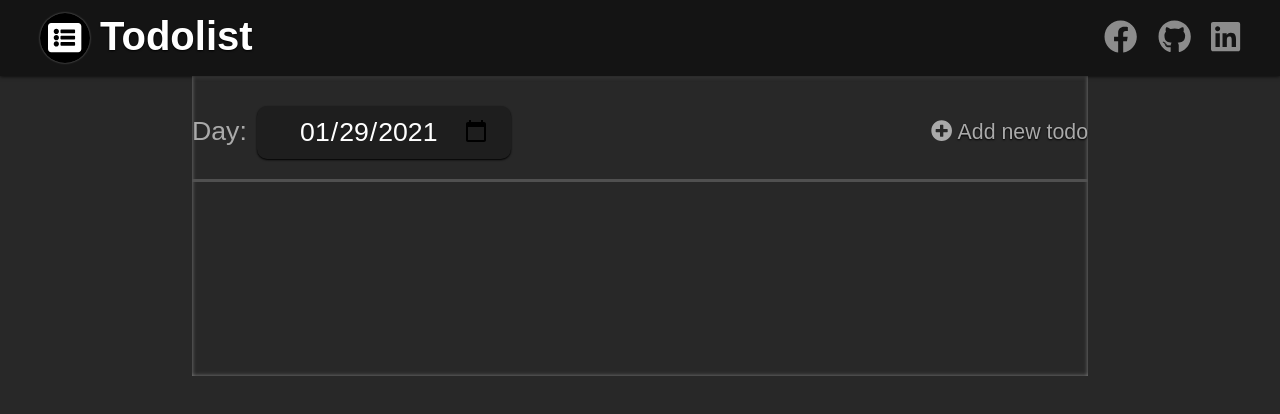
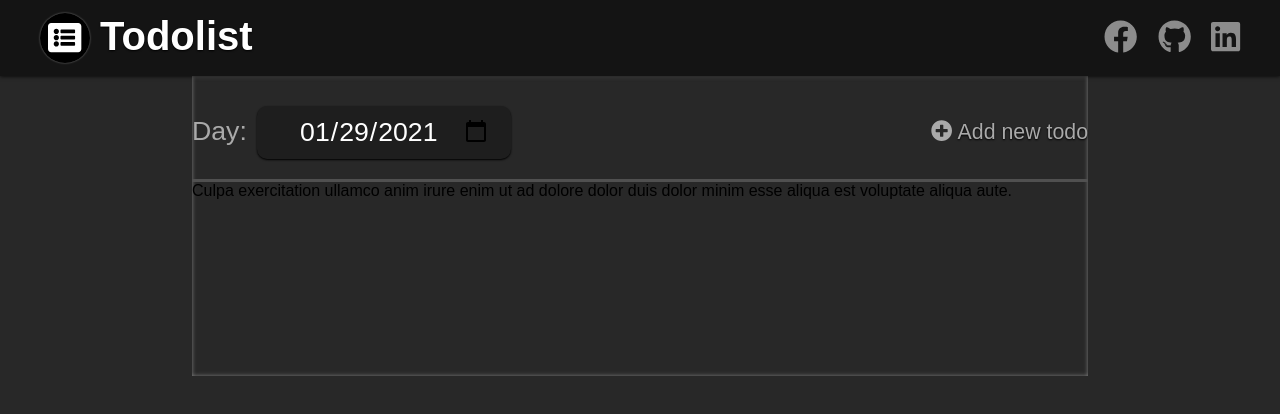
Before and after one commit to Manjaka13/todolist-client, a React (Create React App) app: page / in a window 1280 px wide. Shown: the top 414 px of the page. Built offline with nearby package versions, Linux system fonts and the light colour scheme.

Commit message:
Addform added

```diff
--- /dev/null
+++ b/src/Addform.js
@@ -0,0 +1,31 @@
+import React, {useState} from "react";
+import "./styles/Addform.scss";
+import {FontAwesomeIcon as Icon} from "@fortawesome/react-fontawesome";
+import {faCaretRight} from "@fortawesome/free-solid-svg-icons";
+
+function Addform(props) {
+	const opened = props.opened || false;
+	const addform_className = opened ? "td-addform" : "td-addform td-addform-closed";
+	const [todoname, set_todoname] = useState("");
+	const todoname_change = (e) => {
+		if(opened)
+			set_todoname(() => e.target.value);
+	};
+	const submit = () => {
+		if(opened && todoname.length > 2) {
+			console.log("Submit: " + todoname);
+			if(typeof(props.finished) == "function")
+				props.finished();
+		}
+		set_todoname(() => "");
+	};
+
+	return (
+		<div className={addform_className}>
+			<input className="text input" type="text" placeholder="Enter todo name" value={todoname} onChange={todoname_change} />
+			<button className="text submit" onClick={submit}><Icon className="icon" icon={faCaretRight} /> Submit</button>
+		</div>
+	)
+}
+
+export default Addform;
--- a/src/Todolist.js
+++ b/src/Todolist.js
@@ -1,17 +1,33 @@
-import React from "react";
+import React, {useState} from "react";
 import "./styles/Todolist.scss";
 import {FontAwesomeIcon as Icon} from "@fortawesome/react-fontawesome";
 import {faPlusCircle} from "@fortawesome/free-solid-svg-icons";
+import Addform from "./Addform";
 
 function Todolist() {
+	const [addform_opened, set_addform_opened] = useState(false);
+	const date_change = (e) => {
+
+	};
+	const open_addform = () => {
+		set_addform_opened(() => true);
+	};
+	const close_addform = () => {
+		set_addform_opened(() => false);
+	};
+
 	return (
 		<div className="td-list">
 			<div className="container">
 				<div className="head">
 					<p className="day">Day: </p>
-					<input className="date" type="date" value="2021-01-29" />
-					<p className="add"><Icon className="icon" icon={faPlusCircle} /> Add new todo</p>
+					<input className="date" type="date" value="2021-01-29" onChange={date_change} />
+					<p className="add" onClick={open_addform}>
+						<Icon className="icon" icon={faPlusCircle} /> Add new todo
+					</p>
 				</div>
+				<Addform opened={addform_opened} finished={close_addform} />
+				<p>Culpa exercitation ullamco anim irure enim ut ad dolore dolor duis dolor minim esse aliqua est voluptate aliqua aute.</p>
 			</div>
 		</div>
 	)
--- /dev/null
+++ b/src/styles/Addform.scss
@@ -0,0 +1,55 @@
+@import "./vars";
+
+.td-addform {
+	display: flex;
+	justify-content: center;
+	width: 100%;
+	height: auto;
+	background: rgb(80, 80, 80);
+	padding-top: 20px;
+	padding-bottom: 20px;
+	overflow: hidden;
+	transition: all 0.4s ease-in-out;
+	.input {
+		display: inline-block;
+		width: 60%;
+		padding: 20px;
+		padding-top: 10px;
+		padding-bottom: 10px;
+		border: none;
+		background: rgb(60, 60, 60);
+		color: white;
+		transition: all 0.2s ease-in-out;
+		&:hover {
+			background: rgb(50, 50, 50);
+			box-shadow: 0px 0px 10px black;
+		}
+		&:hover {
+			box-shadow: 0px 0px 5px black;
+		}
+	}
+	.submit {
+		background: rgb(40, 40, 40);
+		color: white;
+		padding: 20px;
+		padding-top: 10px;
+		padding-bottom: 10px;
+		border: none;
+		transition: all 0.2s ease-in-out;
+		cursor: pointer;
+		&:hover {
+			background: rgb(20, 20, 20);
+			box-shadow: 0px 0px 5px black;
+		}
+		&:active {
+			background: black;
+			box-shadow: 0px 0px 20px black;
+		}
+	}
+}
+
+.td-addform-closed {
+	height: 0;
+	transition: all 0.4s ease-in-out;
+	padding: 0;
+}
--- a/src/styles/Todolist.scss
+++ b/src/styles/Todolist.scss
@@ -29,6 +29,7 @@
 			}
 			.date {
 				display: inline-block;
+				cursor: pointer;
 				font-size: 20pt;
 				border: none;
 				margin-top: 30px;
```
